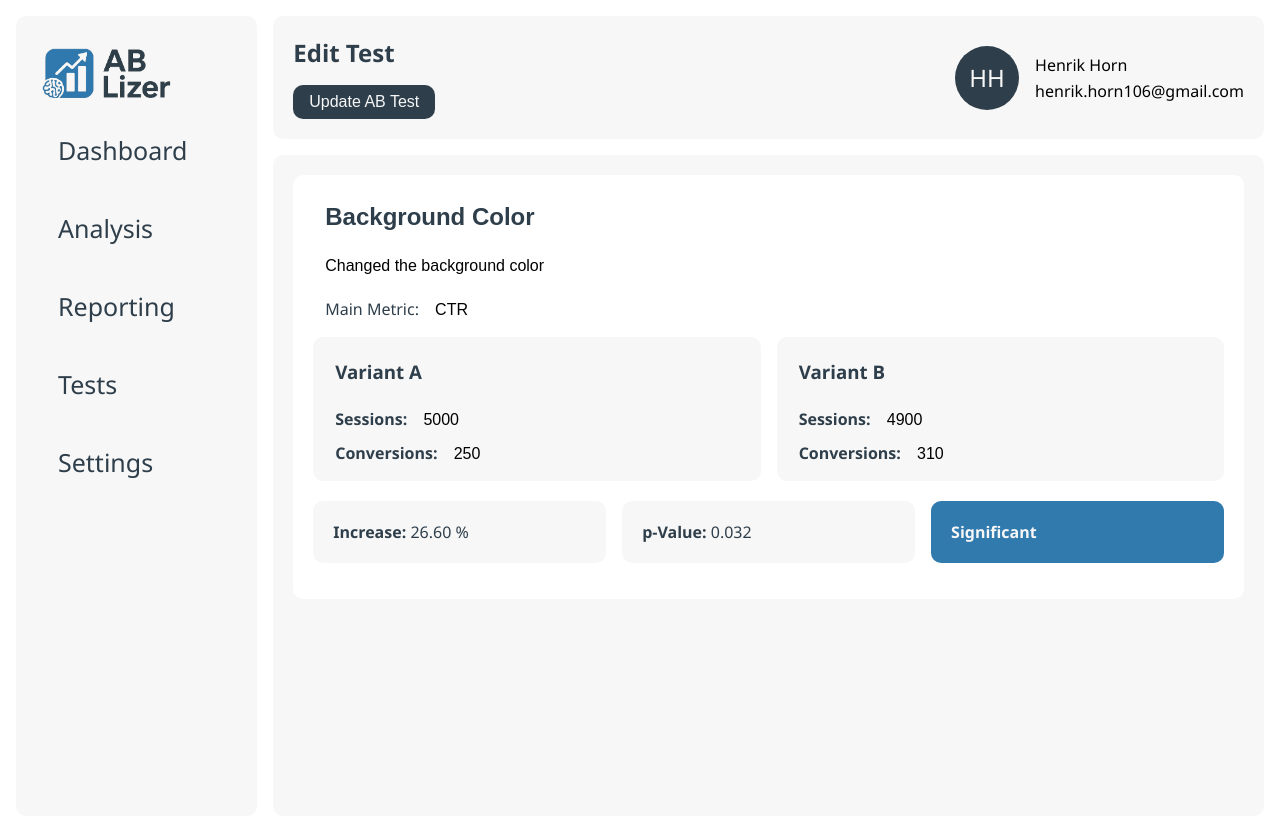
After one commit to henrikhorn106/ab-lizer, a Flask app: page /detailed/1/1 in a window 1280 px wide. The commit adds this page. Run offline with Flask 3, Linux system fonts and the light colour scheme.

Commit message:
Added test update functionality

```diff
--- a/app.py
+++ b/app.py
@@ -51,7 +51,6 @@ def create_variant(test_id):
     impressions_a = request.form.get("var1_impressions")
     conversions_a = request.form.get("var1_conversions")
     conversion_rate = round(float(conversions_a) / float(impressions_a) * 100, 2)
-
     db_manager.create_variant(test_id, name, impressions_a, conversions_a, conversion_rate)
 
     # Variant B
@@ -59,9 +58,12 @@ def create_variant(test_id):
     impressions_b = request.form.get("var2_impressions")
     conversions_b = request.form.get("var2_conversions")
     conversion_rate = round(float(conversions_b) / float(impressions_b) * 100, 2)
-
     db_manager.create_variant(test_id, name, impressions_b, conversions_b, conversion_rate)
 
+    create_report(test_id, impressions_a, conversions_a, impressions_b, conversions_b)
+
+
+def create_report(test_id, impressions_a, conversions_a, impressions_b, conversions_b):
     # Calculate significance
     data = two_proportion_z_test(
         int(impressions_a),
@@ -76,6 +78,21 @@ def create_variant(test_id):
         summary = "Test was not significant."
 
     db_manager.create_report(test_id, summary, data["p_value"], round(data["significant"], 2), "-")
+
+
+@app.template_filter('initials')
+def get_initials(name):
+    """Extract initials from a full name"""
+    if not name:
+        return ''
+
+    parts = name.strip().split()
+    print(parts)
+    if len(parts) >= 2:
+        return (parts[0][0] + parts[1][0]).upper()
+    elif len(parts) == 1:
+        return parts[0][:2].upper()
+    return ''
 
 
 # =================================================================
@@ -112,18 +129,19 @@ def home_page():
                            report=report
                            )
 
+
 @app.route("/home/<int:user_id>", methods=["POST"])
 def home_page_create_test(user_id):
     create_test(user_id)
 
     return redirect(url_for("home_page", user_id=user_id))
 
+
 @app.route("/home/variants/<int:user_id>/<int:test_id>", methods=["POST"])
 def home_page_create_variant(user_id, test_id):
     create_variant(test_id)
 
     return redirect(url_for("home_page", user_id=user_id))
-
 
 
 # =================================================================
@@ -135,11 +153,13 @@ def tests_page(user_id):
     user = db_manager.get_user(user_id)
     tests = db_manager.get_ab_tests()
     variants = db_manager.get_all_variants()
+    reports = db_manager.get_all_reports()
 
     return render_template("tests.html",
                            user=user,
                            tests=tests,
-                           variants=variants
+                           variants=variants,
+                           reports=reports
                            )
 
 
@@ -162,6 +182,42 @@ def tests_page_create_variant(user_id, test_id):
     create_variant(test_id)
 
     return redirect(url_for("tests_page", user_id=user_id))
+
+# =================================================================
+# DETAILED TEST PAGE
+# =================================================================
+@app.route("/detailed/<int:user_id>/<int:test_id>")
+def detailed_test_page(user_id, test_id):
+    user = db_manager.get_user(user_id)
+    test = db_manager.get_test(test_id)
+    variants = db_manager.get_variants(test_id)
+    report = db_manager.get_report(test_id)
+
+    return render_template("detail.html", user=user, test=test, variants=variants, report=report)
+
+
+@app.route("/detailed/<int:user_id>/<int:test_id>", methods=["POST"])
+def detailed_test_page_update_variant(user_id, test_id):
+    # Update test
+    name = request.form.get("name")
+    description = request.form.get("description")
+    metric = request.form.get("metric")
+    db_manager.update_ab_test(test_id, name, description, metric)
+
+    # Update variants (mehrere auf einmal)
+    variant_ids = request.form.getlist("variant_id[]")
+    sessions_list = request.form.getlist("sessions[]")
+    conversions_list = request.form.getlist("conversions[]")
+
+    # Durch alle Varianten iterieren
+    for i in range(len(variant_ids)):
+        variant_id = variant_ids[i]
+        impressions = sessions_list[i]
+        conversions = conversions_list[i]
+        conversion_rate = round(float(conversions) / float(impressions) * 100, 2)
+        db_manager.update_variant(variant_id, impressions, conversions, conversion_rate)
+
+    return redirect(url_for("detailed_test_page", user_id=user_id, test_id=test_id))
 
 
 # =================================================================
--- a/data/db_manager.py
+++ b/data/db_manager.py
@@ -62,11 +62,17 @@ class DBManager:
     def get_recent_test(self):
         return ab_tests.query.order_by(ab_tests.created_at.desc()).limit(1).all()
 
+    def get_test(self, test_id):
+        return ab_tests.query.filter_by(id=test_id).first()
+
     def get_all_variants(self):
         return variants.query.all()
 
     def get_variants(self, test_id):
         return variants.query.filter_by(test_id=test_id).all()
+
+    def get_all_reports(self):
+        return reports.query.all()
 
     def get_report(self, test_id):
         return reports.query.filter_by(test_id=test_id).first()
@@ -92,9 +98,8 @@ class DBManager:
         test.metric = metric
         db.session.commit()
 
-    def update_variant(self, variant_id, name, impressions, conversions, conversion_rate):
+    def update_variant(self, variant_id, impressions, conversions, conversion_rate):
         variant = variants.query.filter_by(id=variant_id).first()
-        variant.name = name
         variant.impressions = impressions
         variant.conversions = conversions
         variant.conversion_rate = conversion_rate
--- a/static/style.css
+++ b/static/style.css
@@ -51,8 +51,9 @@ a {
 /* Base Layout */
 .hero {
     display: flex;
-    justify-content: space-between;
-    align-items: flex-start;
+    flex-direction: column;
+    justify-content: center;
+    gap: 16px;
 }
 
 .main-wrapper {
@@ -78,9 +79,10 @@ a {
     height: 100%;
 }
 
-.container.navigation {
+.container.navigation, h1 {
+    margin-bottom: 0;
     display: flex;
-    justify-content: flex-end;
+    justify-content: space-between;
     align-items: center;
 }
 
@@ -201,23 +203,35 @@ input[type="text"] {
     padding: 20px;
     margin-bottom: 16px;
     min-width: 200px;
-    background-color: #ffffff;
+    background-color: var(--bg);
 }
 
-.card.gradient {
+.card-header {
+    display: flex;
+    justify-content: space-between;
+    align-items: flex-start;
+}
+
+.gradient {
     background: var(--gradient);
 }
 
+.tag {
+    padding: 8px 12px;
+    border-radius: 10px;
+    font-size: 14px;
+}
+
 .gradient p {
-    color: #ffffff;
+    color: var(--bg);
     margin-bottom: 0;
 }
 
 .gradient h2 {
-    color: #ffffff;
+    color: var(--bg);
 }
 
-.card.secondary {
+.secondary {
     background: var(--secondary);
 }
 
@@ -225,7 +239,7 @@ input[type="text"] {
     margin-bottom: 0;
 }
 
-.card.accent {
+.accent {
     background: var(--accent);
 }
 
@@ -277,6 +291,14 @@ input[type="text"] {
     gap: 16px;
 }
 
+.chart-container {
+    display: flex;
+    justify-content: flex-start;
+    align-items: center;
+    gap: 26px;
+    flex-wrap: wrap;
+}
+
 .pie {
     height: 200px;
     width: 200px;
@@ -300,7 +322,7 @@ input[type="text"] {
     height: 120px;
     width: 120px;
     border-radius: 50%;
-    background-color: #FFFFFF;
+    background-color: var(--bg);
 }
 
 .test-card {
@@ -316,9 +338,10 @@ input[type="text"] {
 }
 
 .legend {
-    margin-top: 20px;
     display: flex;
     gap: 10px;
+    flex-wrap: wrap;
+    flex-direction: column;
 }
 
 .legend-item {
@@ -377,7 +400,7 @@ input[type="text"] {
 }
 
 .modal-content {
-    background-color: #fff;
+    background-color: var(--bg);
     margin: 5% auto;
     padding: 30px;
     border-radius: 8px;
@@ -423,7 +446,35 @@ input[type="text"] {
 .form-group input:focus,
 .form-group textarea:focus {
     outline: none;
-    border-color: #007bff;
+    border-color: var(--primary);
+}
+
+.details-form {
+    display: flex;
+    flex-direction: column;
+    gap: 10px;
+}
+
+.details-head[type="text"] {
+    font-size: 24px;
+    font-weight: bold;
+    color: var(--primary);
+    background-color: unset;
+}
+
+.details-item[type="text"] {
+    width: unset;
+    background-color: unset;
+}
+
+.details-form-group {
+    margin-left: 12px;
+    color: var(--primary);
+}
+
+.details-name {
+    margin-left: 12px;
+    margin-top: 12px;
 }
 
 textarea {
@@ -446,6 +497,14 @@ textarea {
     background-color: #5a6268;
 }
 
+.btn-danger {
+    background-color: #dc3545;
+}
+
+.btn-danger:hover {
+    background-color: #c82333;
+}
+
 @keyframes fadeIn {
     from { opacity: 0; }
     to { opacity: 1; }
--- a/templates/base.html
+++ b/templates/base.html
@@ -32,9 +32,17 @@
 
         <nav>
             <div class="container navigation">
+                <div class="hero">
+                    <div>
+                        <h1>{% block page_title %}{% endblock %}</h1>
+                    </div>
+                    <div>
+                        {% block page_button %}{% endblock %}
+                    </div>
+                </div>
                 <div class="col-wrapper">
                     <div class="profile">
-                        <div class="profile-image"> HH </div>
+                        <div class="profile-image">{{ user.name|initials }}</div>
                     </div>
                     <div class="profile-info">
                         <div>
--- /dev/null
+++ b/templates/detail.html
@@ -0,0 +1,62 @@
+{% extends "base.html" %}
+{% block page_title %}Edit Test{% endblock %}
+{% block page_button %}
+    <button form="edit-form" class="btn" type="submit">Update AB Test</button>{% endblock %}
+{% block content %}
+
+    <div class="card big">
+        <form class="details-form" id="edit-form" method="post" action="">
+            <input type="text" class="details-head" name="name" value="{{ test.name }}">
+            <input type="text" name="description" value="{{ test.description }}">
+            <div class="details-form-group">
+                <label for="metric">Main Metric:</label>
+                <input class="details-item" type="text" id="metric" name="metric" value="{{ test.metric }}">
+            </div>
+
+            {% if variants != [] %}
+                <div class="column-grid-2">
+                    {% for variant in variants %}
+                        <div class="test-card">
+                            <input type="hidden" name="variant_id[]" value="{{ variant.id }}">
+                            <h3 class="details-name">{{ variant.name }}</h3>
+                            <div class="details-form-group">
+                                <label for="sessions_{{ loop.index }}"><strong>Sessions:</strong></label>
+                                <input class="details-item" type="text" id="sessions_{{ loop.index }}" name="sessions[]"
+                                       value="{{ variant.impressions }}">
+                            </div>
+                            <div class="details-form-group">
+                                <label for="conversions_{{ loop.index }}"><strong>Conversions:</strong></label>
+                                <input class="details-item" type="text" id="conversions_{{ loop.index }}"
+                                       name="conversions[]" value="{{ variant.conversions }}">
+                            </div>
+                        </div>
+                    {% endfor %}
+                </div>
+
+                <div class="column-grid-3">
+                    <div class="card secondary">
+                        <p><strong>Increase:</strong> 26.60 %</p>
+                    </div>
+                    <div class="card secondary">
+                        <p><strong>p-Value:</strong> {{ report.p_value }}</p>
+                    </div>
+                    {% if report.significance %}
+                        <div class="card accent">
+                            <p><strong>Significant</strong></p>
+                        </div>
+                    {% else %}
+                        <div class="card secondary">
+                            <p><strong>Not Significant</strong></p>
+                        </div>
+                    {% endif %}
+                </div>
+
+            {% else %}
+                <button class="btn" id="addVariantBtn">Add Variants</button>
+            {% endif %}
+        </form>
+    </div>
+
+
+
+{% endblock %}
--- a/templates/settings.html
+++ b/templates/settings.html
@@ -1,9 +1,7 @@
 {% extends "base.html" %}
+{% block page_title %}Settings{% endblock %}
 {% block content %}
 
-    <div class="hero">
-        <h1>Settings</h1>
-    </div>
     <div class="column-grid-2">
         <div class="card long">
             <h2>Update Your Profile</h2>
```
Also changed, not shown: templates/index.html (+10 -9 lines), templates/tests.html (+22 -7 lines), data/database.db.
